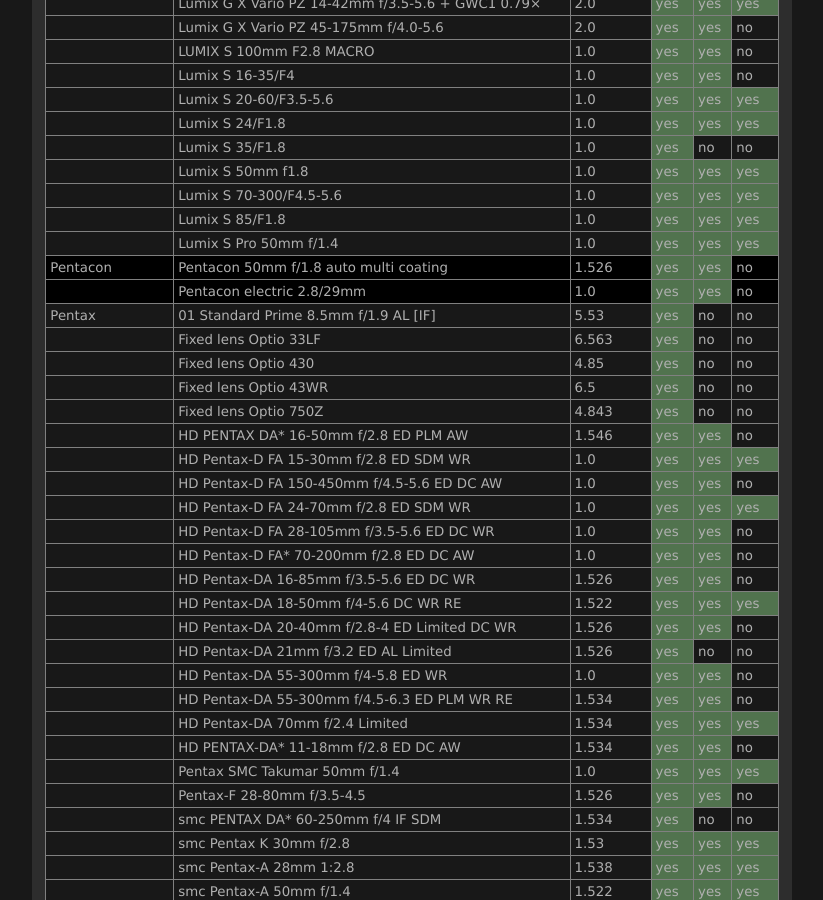
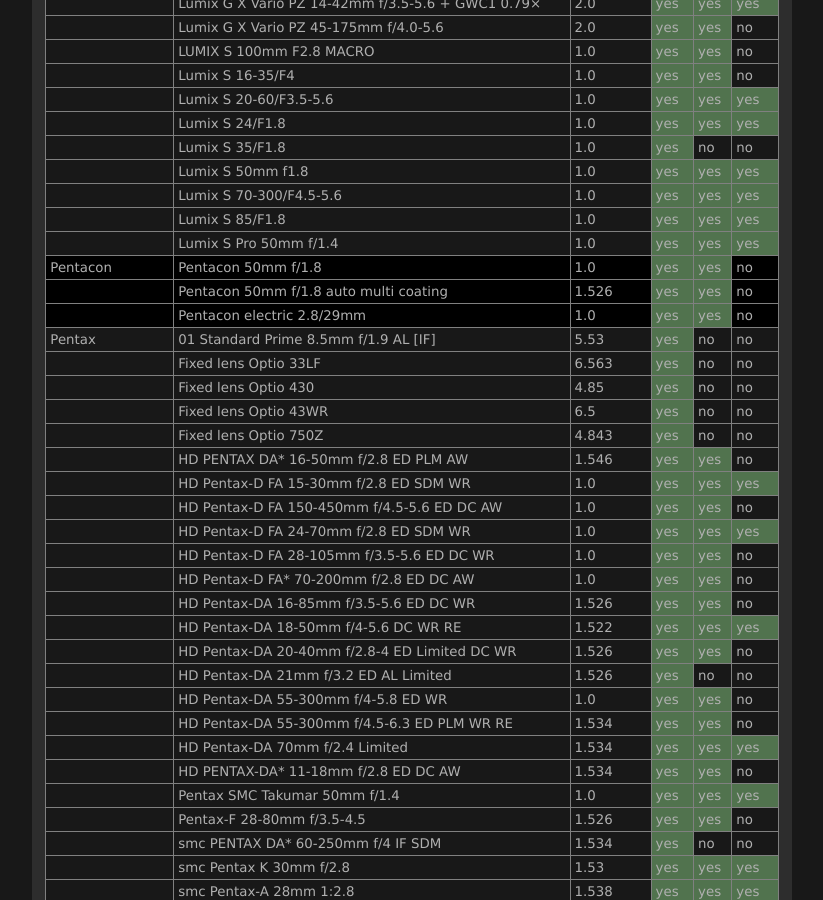
Before and after one commit to lensfun/lensfun.github.io, a Jekyll site: the page built from _posts/lenslist/2999-12-31-Lenslist-master.md, in a window 1280 px wide and 900 px high, scrolled down 20250 px. Shown: the whole window, without its empty margins (284-1107 px from the left). Built offline with Jekyll 4.4.1, drawn with Linux system fonts in a browser that asks for light colours.

Commit message:
Update master lens list from GitHub Actions

```diff
--- a/_posts/lenslist/2999-12-31-Lenslist-master.md
+++ b/_posts/lenslist/2999-12-31-Lenslist-master.md
@@ -837,7 +837,8 @@ This list was generated on 2024-11-22 from current Lensfun sources. Your Lensfun
 <tr class="lenslist-bg2"><td></td><td>Lumix S 70-300/F4.5-5.6</td><td>1.0</td><td class="lenslist-highlight lenslist-check">yes</td><td class="lenslist-highlight lenslist-check">yes</td><td class="lenslist-highlight lenslist-check">yes</td></tr>
 <tr class="lenslist-bg2"><td></td><td>Lumix S 85/F1.8</td><td>1.0</td><td class="lenslist-highlight lenslist-check">yes</td><td class="lenslist-highlight lenslist-check">yes</td><td class="lenslist-highlight lenslist-check">yes</td></tr>
 <tr class="lenslist-bg2"><td></td><td>Lumix S Pro 50mm f/1.4</td><td>1.0</td><td class="lenslist-highlight lenslist-check">yes</td><td class="lenslist-highlight lenslist-check">yes</td><td class="lenslist-highlight lenslist-check">yes</td></tr>
-<tr class="lenslist-bg1"><td>Pentacon</td><td>Pentacon 50mm f/1.8 auto multi coating</td><td>1.526</td><td class="lenslist-highlight lenslist-check">yes</td><td class="lenslist-highlight lenslist-check">yes</td><td class="lenslist-check">no</td></tr>
+<tr class="lenslist-bg1"><td>Pentacon</td><td>Pentacon 50mm f/1.8</td><td>1.0</td><td class="lenslist-highlight lenslist-check">yes</td><td class="lenslist-highlight lenslist-check">yes</td><td class="lenslist-check">no</td></tr>
+<tr class="lenslist-bg1"><td></td><td>Pentacon 50mm f/1.8 auto multi coating</td><td>1.526</td><td class="lenslist-highlight lenslist-check">yes</td><td class="lenslist-highlight lenslist-check">yes</td><td class="lenslist-check">no</td></tr>
 <tr class="lenslist-bg1"><td></td><td>Pentacon electric 2.8/29mm</td><td>1.0</td><td class="lenslist-highlight lenslist-check">yes</td><td class="lenslist-highlight lenslist-check">yes</td><td class="lenslist-check">no</td></tr>
 <tr class="lenslist-bg2"><td>Pentax</td><td>01 Standard Prime 8.5mm f/1.9 AL [IF]</td><td>5.53</td><td class="lenslist-highlight lenslist-check">yes</td><td class="lenslist-check">no</td><td class="lenslist-check">no</td></tr>
 <tr class="lenslist-bg2"><td></td><td>Fixed lens Optio 33LF</td><td>6.563</td><td class="lenslist-highlight lenslist-check">yes</td><td class="lenslist-check">no</td><td class="lenslist-check">no</td></tr>
```
